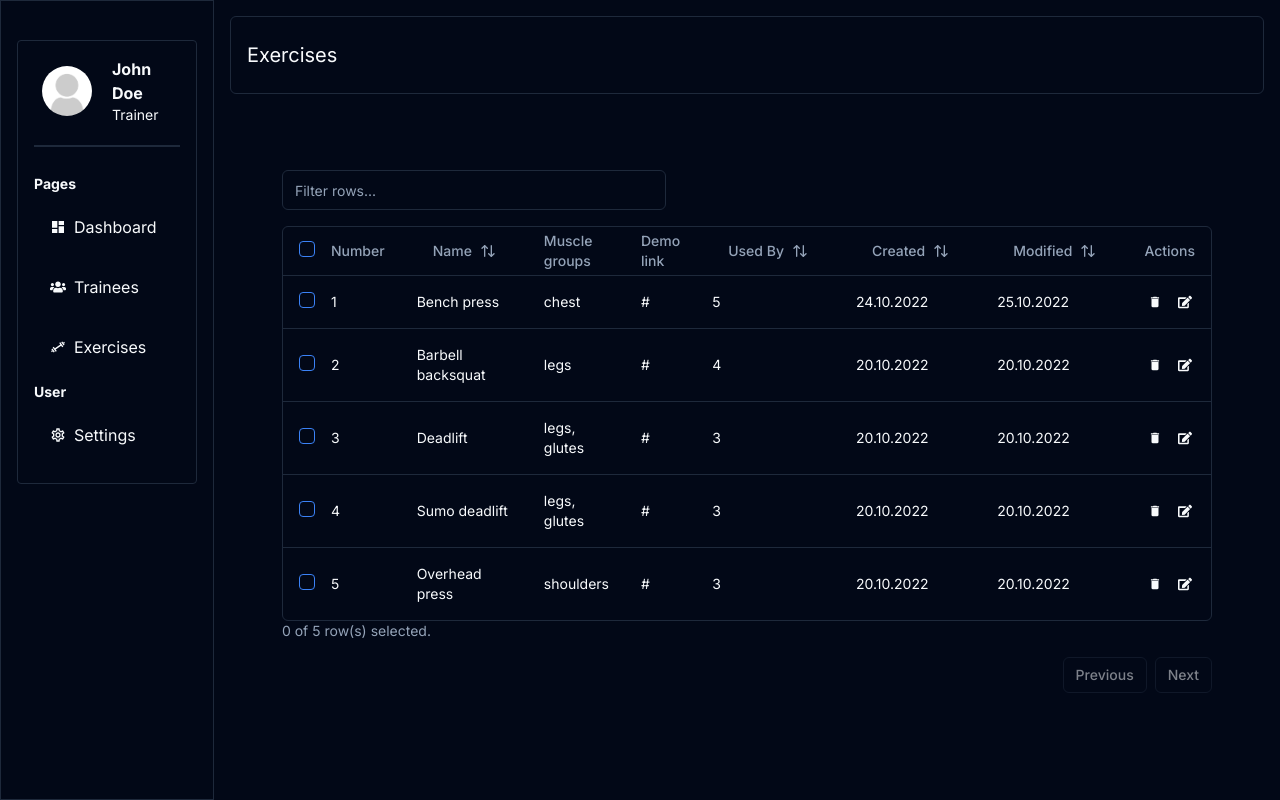
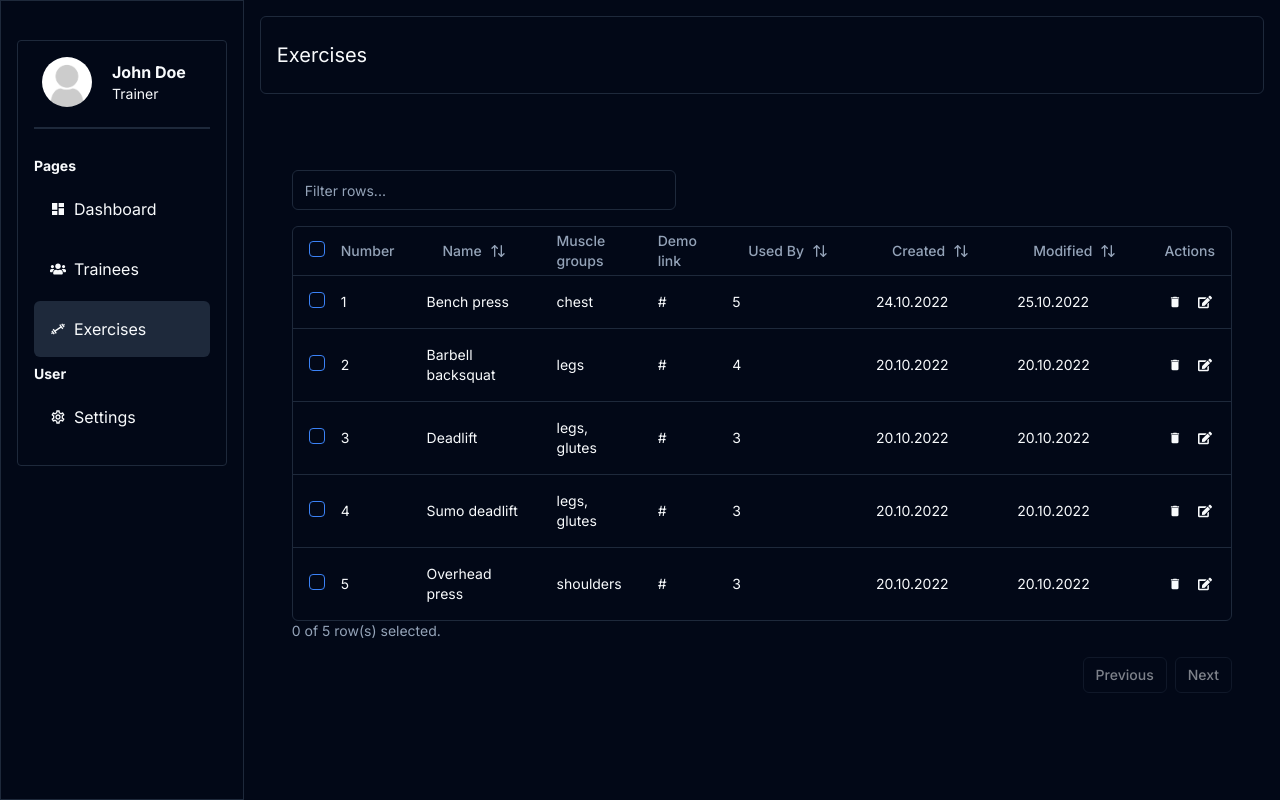
Before and after one commit to jprymak/gym-app, a Next.js app: page /dashboard/exercises in a window 1280 px wide. Built offline with nearby package versions, Linux system fonts and the light colour scheme.

Commit message:
chore: remove unused tailwind classes

```diff
--- a/app/components/header/header.tsx
+++ b/app/components/header/header.tsx
@@ -4,7 +4,7 @@ import { usePathname } from "next/navigation";
 function Header() {
   const pathname = usePathname();
   return (
-    <div className="bg-bg-secondary border border-bg-tertiary px-4 py-6 rounded-md text-xl capitalize">
+    <div className="border px-4 py-6 rounded-md text-xl capitalize">
       {pathname.split("/").pop()}
     </div>
   );
--- a/app/components/menuLink/menuLink.tsx
+++ b/app/components/menuLink/menuLink.tsx
@@ -13,8 +13,8 @@ const MenuLink = ({ item }: MenuLinkProps) => {
   return (
     <Link
       href={item.path}
-      className={`flex p-4 items-center gap-2 mx-0 my-1 rounded-md hover:bg-bg-tertiary ${
-        pathname === item.path && "bg-bg-tertiary"
+      className={`flex p-4 items-center gap-2 mx-0 my-1 rounded-md hover:bg-muted ${
+        pathname === item.path && "bg-muted"
       }`}
     >
       {item.icon}
--- a/app/components/sidebar/sidebar.tsx
+++ b/app/components/sidebar/sidebar.tsx
@@ -39,7 +39,7 @@ const menuItems = [
 
 const Sidebar = () => {
   return (
-    <div className="sticky rounded p-4 divide-y-2 divide-bg-tertiary top-10 bg-bg-secondary border border-bg-tertiary">
+    <div className="sticky rounded p-4 divide-y-2 top-10 border">
       <div className="flex items-center gap-5 mb-5 mx-2">
         <Image
           className="object-cover rounded-full"
@@ -50,15 +50,13 @@ const Sidebar = () => {
         />
         <div className="flex flex-col mr-4">
           <span className="font-bold">John Doe</span>
-          <span className="text-text-secondary text-sm">Trainer</span>
+          <span className="text-sm">Trainer</span>
         </div>
       </div>
       <ul className="list-none flex flex-col h-full pt-6">
         {menuItems.map((cat) => (
           <li key={cat.title} className="last-of-type:justify-self-end">
-            <span className="text-text-secondary font-bold text-sm my-2 mx-0">
-              {cat.title}
-            </span>
+            <span className="font-bold text-sm my-2 mx-0">{cat.title}</span>
             {cat.list.map((item) => (
               <MenuLink item={item} key={item.title} />
             ))}
--- a/app/dashboard/layout.tsx
+++ b/app/dashboard/layout.tsx
@@ -6,12 +6,12 @@ import Header from "../components/header/header";
 const Layout = ({ children }: { children: React.ReactNode }) => {
   return (
     <div className="flex">
-      <div className="bg-bg-secondary border border-bg-tertiary p-4 min-h-screen">
+      <div className="border p-4 min-h-screen">
         <Sidebar />
       </div>
       <div className="flex-1 p-4">
         <Header />
-        <div className="p-5">{children}</div>
+        <div className="mt-5">{children}</div>
       </div>
     </div>
   );
```
